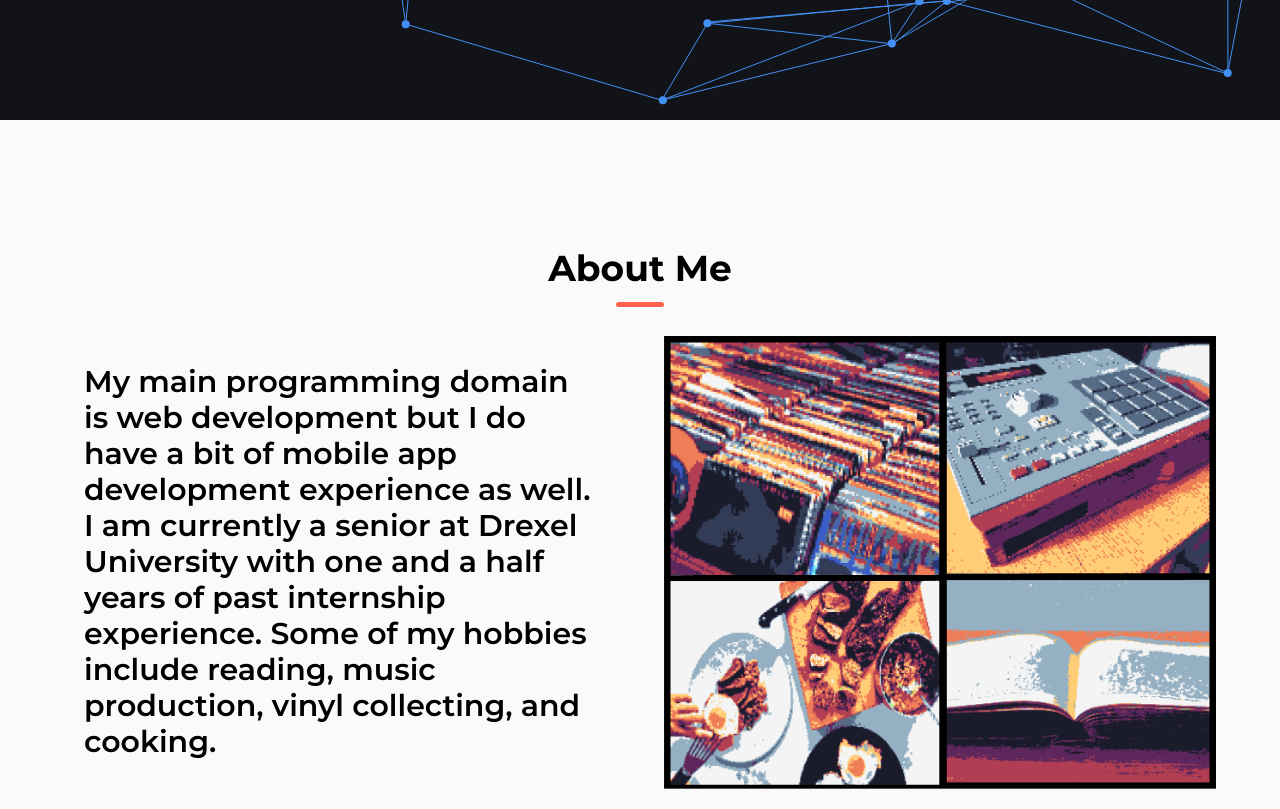
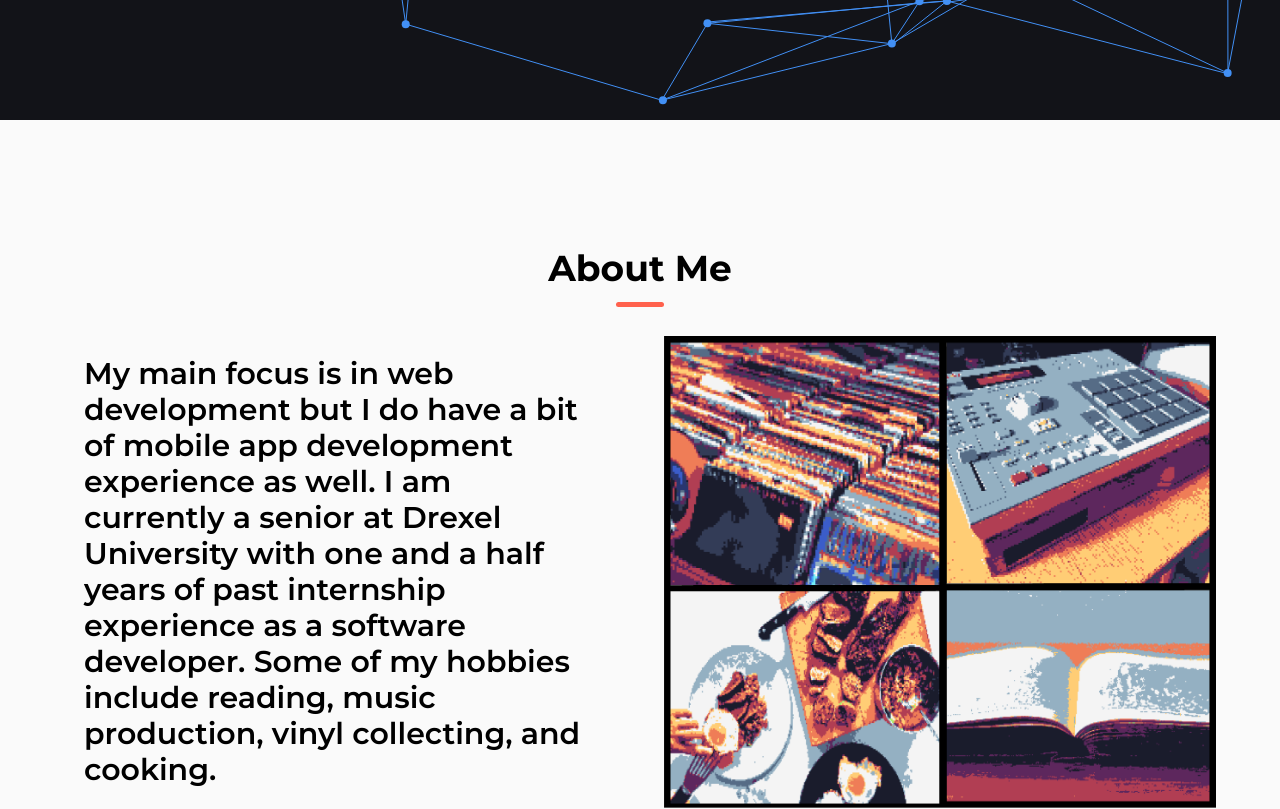
Before and after one commit to Jason-Francois/portfolio-site, a Next.js app: page / in a window 1280 px wide. Shown: the part 680-1489 px from the top of the page. Built offline with nearby package versions, Linux system fonts and the light colour scheme.

Commit message:
Finished basic refactoring

```diff
--- a/src/components/About.tsx
+++ b/src/components/About.tsx
@@ -3,35 +3,30 @@ import Image from "next/image";
 export default function About() {
   return (
     <>
-      <section id="about" className={`pt-16 sm:pt-32 px-8 sm:px-16`}>
-        <div>
-          <h1
-            className={`${styles["projects__header"]} block text-center text-4xl font-bold mb-3`}
-          >
-            <span
-              className={`${styles["projects__header-content"]} section__header relative border-solid pb-1`}
-            >
-              About Me
-            </span>
-          </h1>
-        </div>
+      <section id="about" className={`${styles["about"]}`}>
+        <h1 className={`block text-center text-4xl font-bold mb-3`}>
+          <span className={`section__header relative border-solid pb-1`}>
+            About Me
+          </span>
+        </h1>
 
-        <div className={`grid md:grid-cols-2 mt-12 gap-8 md:gap-12`}>
+        <div className={`${styles["about__grid"]}`}>
           <div className={`flex self-center`}>
             <p
-              className={`md:text-xl lg:text-2xl xl:text-3xl font-semibold md:p-5 leading-7`}
+              className={`md:text-xl lg:text-2xl xl:text-3xl font-semibold md:p-5 leading-relaxed`}
             >
-              My main programming domain is web development but I do have a bit
-              of mobile app development experience as well. I am currently a
-              senior at Drexel University with one and a half years of past
-              internship experience. Some of my hobbies include reading, music
-              production, vinyl collecting, and cooking.
+              My main focus is in web development but I do have a bit of mobile
+              app development experience as well. I am currently a senior at
+              Drexel University with one and a half years of past internship
+              experience as a software developer. Some of my hobbies include
+              reading, music production, vinyl collecting, and cooking.
             </p>
           </div>
           <div className={`flex justify-center`}>
             <Image
-              src="/images/aboutMeGrid.png"
-              alt="grid of pics"
+              src="/images/aboutCollage.png"
+              alt="Pixelated collage of (top-to-bottom, left-to-right)
+              vinyl records, drum machine, photo of cooking breakfast, book"
               width={800}
               height={500}
             />
--- a/src/components/Canvas.tsx
+++ b/src/components/Canvas.tsx
@@ -1,7 +1,7 @@
 // Citation: Inspired, in part, by Frank's Laboratory CanvasJS Tutorial
 // Link: ("https://www.youtube.com/watch?v=Yvz_axxWG4Y&list=PLVCwuSoMXkBFHqKFf6zeXfzkaY_4VcJEp&index=6")
 
-import { useEffect, useRef, useState } from "react";
+import { useCallback, useEffect, useRef, useState } from "react";
 import Particle from "../classes/Particle";
 
 interface canvasProps {
@@ -16,6 +16,8 @@ const Canvas = (props: canvasProps) => {
   const canvasRef = useRef<HTMLCanvasElement | null>(null);
   const [context, setContext] = useState<CanvasRenderingContext2D | null>(null);
   const [particles, setParticles] = useState<Particle[]>([]);
+  const mobileLineDistance = 140;
+  const lineDistance = 300;
 
   const setCanvasDimensions = (context: CanvasRenderingContext2D): void => {
     const bg = document.querySelector("#hero-bg");
@@ -32,7 +34,7 @@ const Canvas = (props: canvasProps) => {
    * @returns
    */
   const getLineConstraint = (context: CanvasRenderingContext2D) => {
-    return context.canvas!.width > 900 ? 300 : 140;
+    return context.canvas!.width > 900 ? lineDistance : mobileLineDistance;
   };
 
   /**
@@ -55,11 +57,12 @@ const Canvas = (props: canvasProps) => {
     context.stroke();
   };
 
-  /**
-   * Updates and draws particles for each animation frame
-   * @param context Canvas context
-   */
-  const handleParticles = (context: CanvasRenderingContext2D) => {
+  const animate = useCallback(
+    (context: CanvasRenderingContext2D) => {
+      context.clearRect(0, 0, context.canvas!.width, context.canvas!.height);
+      setCanvasDimensions(context);
+
+      // Redraw particles
       for (let i = 0; i < particles.length; i++) {
         particles[i].update(context);
         particles[i].draw(context);
@@ -74,19 +77,9 @@ const Canvas = (props: canvasProps) => {
           }
         }
       }
-  };
-
-  /**
-   * Clears canvas and draws animation frame
-   * @param context Canvas context
-   */
-  const animate = (context: CanvasRenderingContext2D) => {
-    context.clearRect(0, 0, context.canvas!.width, context.canvas!.height);
-    setCanvasDimensions(context);
-
-    handleParticles(context);
-  };
-
+    },
+    [particles]
+  );
   useEffect(() => {
     /**
      * Populates the particle array
--- a/src/components/Contact.tsx
+++ b/src/components/Contact.tsx
@@ -25,7 +25,7 @@ export default function Contact() {
     axios
       .post("/api/contact", formValues)
       .then((response: Response) => console.log(response))
-      .catch((err: AxiosError) => console.log(err));
+      .catch((err: AxiosError) => console.error(err));
   };
   return (
     <>
--- a/src/components/Navbar.tsx
+++ b/src/components/Navbar.tsx
@@ -53,7 +53,7 @@ export default function Navbar() {
                 <span className="font-bold lg:text-2xl">François</span>
                 <span className="block w-12 h-12">
                   <Logo
-                    className={`${styles["primary-header__logo"]} fill-white `}
+                    className={`${styles["primary-header__logo"]} fill-white`}
                   />
                 </span>
               </a>
--- a/src/components/Projects.tsx
+++ b/src/components/Projects.tsx
@@ -6,7 +6,7 @@ export default function Projects() {
     <>
       <section
         id="projects"
-        className={`${styles["projects"]} pt-16 sm:pt-32 px-8 sm:px-16`}
+        className={`${styles["projects"]} pt-16 md:pb-32 sm:pt-32 px-8 sm:px-16`}
       >
         <h1
           className={`${styles["projects__header"]} block text-center text-4xl font-bold mb-3`}
--- a/src/content/projects.tsx
+++ b/src/content/projects.tsx
@@ -1,6 +1,6 @@
-import ProjectCard from "@/interfaces/ProjectCard";
+import { Project } from "@/interfaces/interfaces";
 
-const projects: ProjectCard[] = [
+const projects: Project[] = [
   {
     title: "IPTracker",
     description: "Identifies the location of IP addresses around the world",
--- a/src/styles/About.module.css
+++ b/src/styles/About.module.css
@@ -0,0 +1,6 @@
+.about {
+  @apply pt-16 sm:pt-32 px-8 sm:px-16;
+  &__grid {
+    @apply grid md:grid-cols-2 mt-12 gap-8 md:gap-12;
+  }
+}
--- a/src/styles/Navbar.module.css
+++ b/src/styles/Navbar.module.css
@@ -17,13 +17,13 @@
     }
   }
   &__logo {
-    transition: 0.25s all ease-in-out;
+    transition: 0.8s all ease-in-out;
     &:hover {
       color: var(--accent-color);
     }
     &:hover svg {
       fill: var(--accent-color);
-      transform: rotate(180deg);
+      transform: rotate(360deg);
     }
   }
 }
```
Also changed, not shown: src/interfaces/interfaces.tsx (+8 -0 lines), public/images/aboutCollage.png (renamed from public/images/aboutMeGrid.png). Lines whose indentation alone changed are shown as unchanged.
